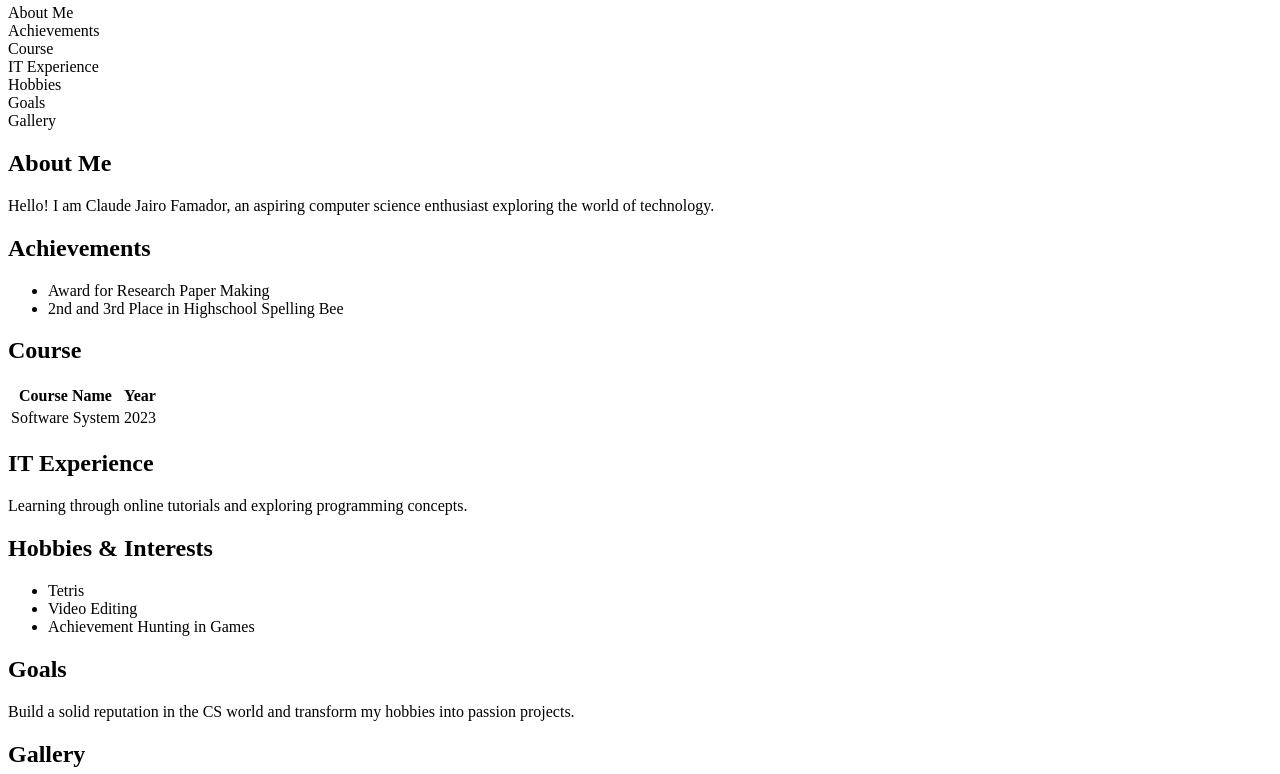
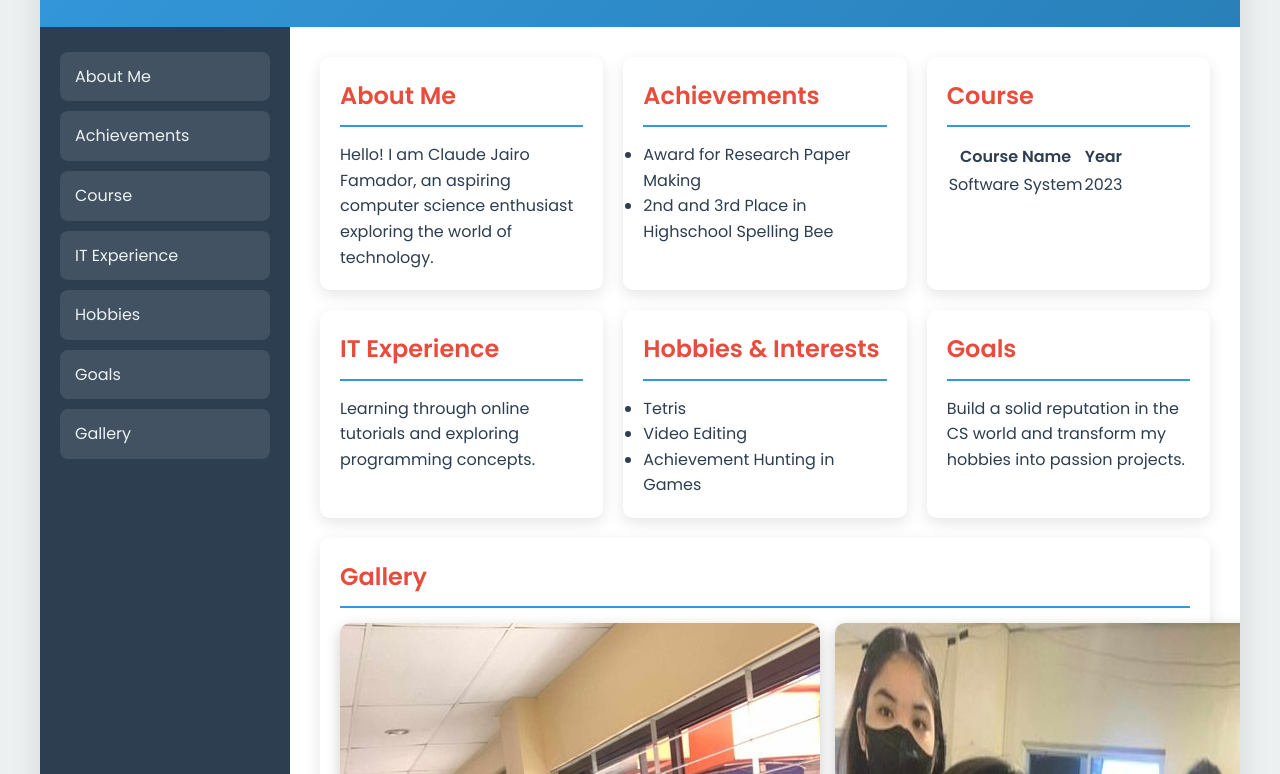
Before and after one commit to Claude-Famador/webprogss231-personal-website, a plain HTML site: page home/index.html in a window 1280 px wide. Shown: the part 110-884 px from the top of the page. Drawn offline with Linux system fonts and the light colour scheme.

Commit message:
fixed some issues

```diff
--- a/home/index.html
+++ b/home/index.html
@@ -5,7 +5,8 @@
     <meta charset="UTF-8">
     <meta name="viewport" content="width=device-width, initial-scale=1.0">
     <title>Claude Jairo Famador - Personal Profile</title>
-    <link href="https://fonts.googleapis.com/css2?family=Poppins:wght@300;400;600&display=swap" rel="stylesheet" href="css/styles.css?version=0.1">
+    <link href="https://fonts.googleapis.com/css2?family=Poppins:wght@300;400;600&display=swap" rel="stylesheet">
+    <link rel="stylesheet" href="css/styles.css?version=0.3">
 </head>
 <body>
     <div class="container">
```
